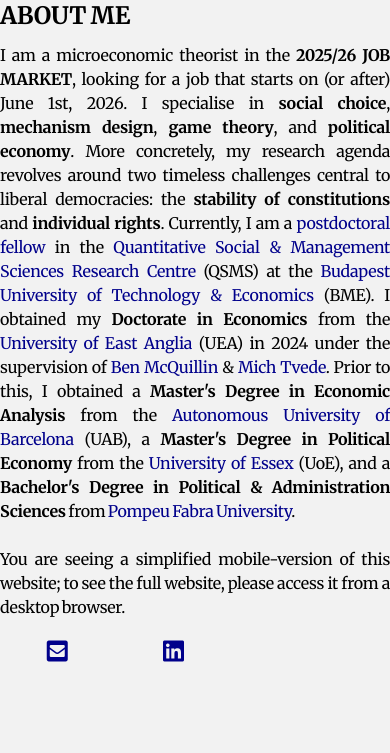
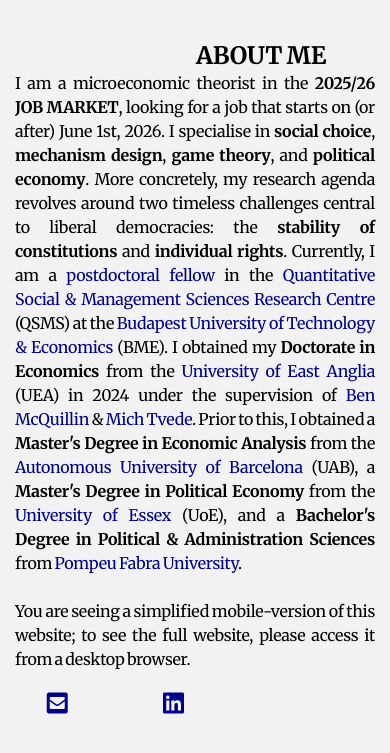
Before and after one commit to HectorHermidaRivera/hectorhermidarivera.github.io, a Jekyll site: the page built from index.md, in a window 390 px wide. Shown: the top 753 px of the page. Built offline with Jekyll 4.4.1, drawn with Linux system fonts in a browser that asks for light colours; a style sheet for code colours, icons or effects is not loaded.

Commit message:
Update style.css

```diff
--- a/assets/css/style.css
+++ b/assets/css/style.css
@@ -295,8 +295,6 @@ a {
   /* Mobile-only block spans full width inside content margins */
   .mobile-only {
     display: block !important;
-    margin: 0 !important;         /* already handled by parent .content */
-    padding: 10px !important;
     width: auto !important;       /* do not force 100% */
     box-sizing: border-box;
   }
@@ -304,24 +302,18 @@ a {
   /* Main title */
   .main-name {
     font-size: 2em !important;
-    padding-left: 0 !important;
-    margin: 0 !important;
   }
 
   /* About Me heading aligned with text */
   #about-me h2 {
     font-weight: bold;
     text-transform: uppercase;
-    margin: 0 0 0.5em 0;
-    padding-left: 0 !important;
   }
 
   /* About Me paragraphs */
   #about-me .mobile-intro,
   #about-me .mobile-only p {
-    padding: 0 !important;
-    margin: 0 0 1em 0;
-    line-height: 1.5;
+    line-height: 1;
   }
 
   /* Icon row full width, aligned with text */
```
